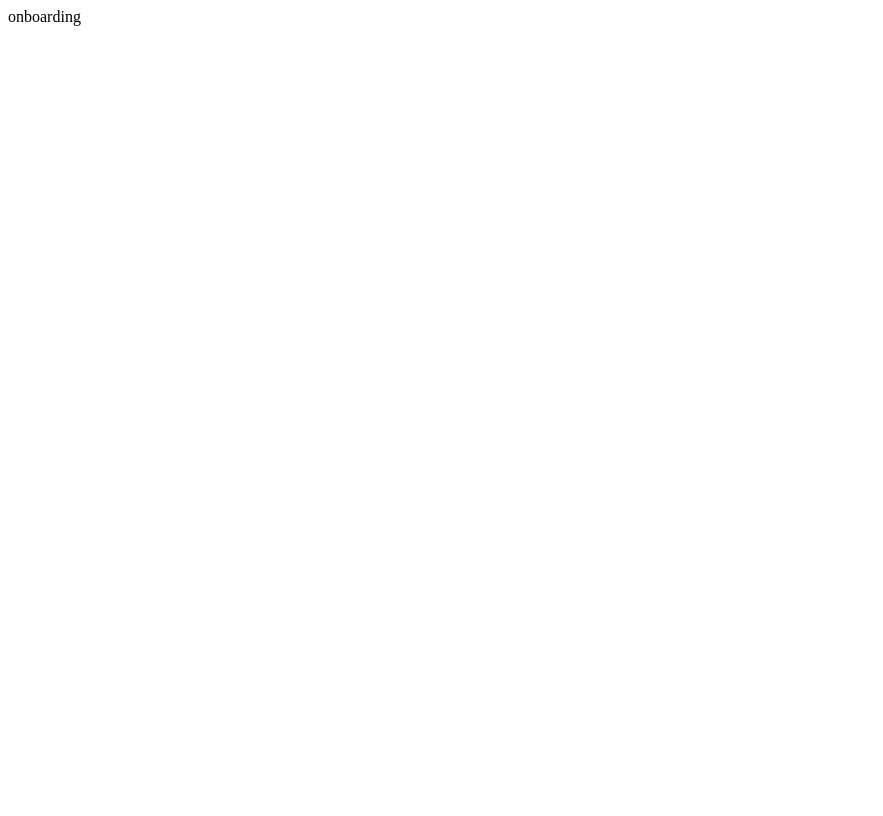
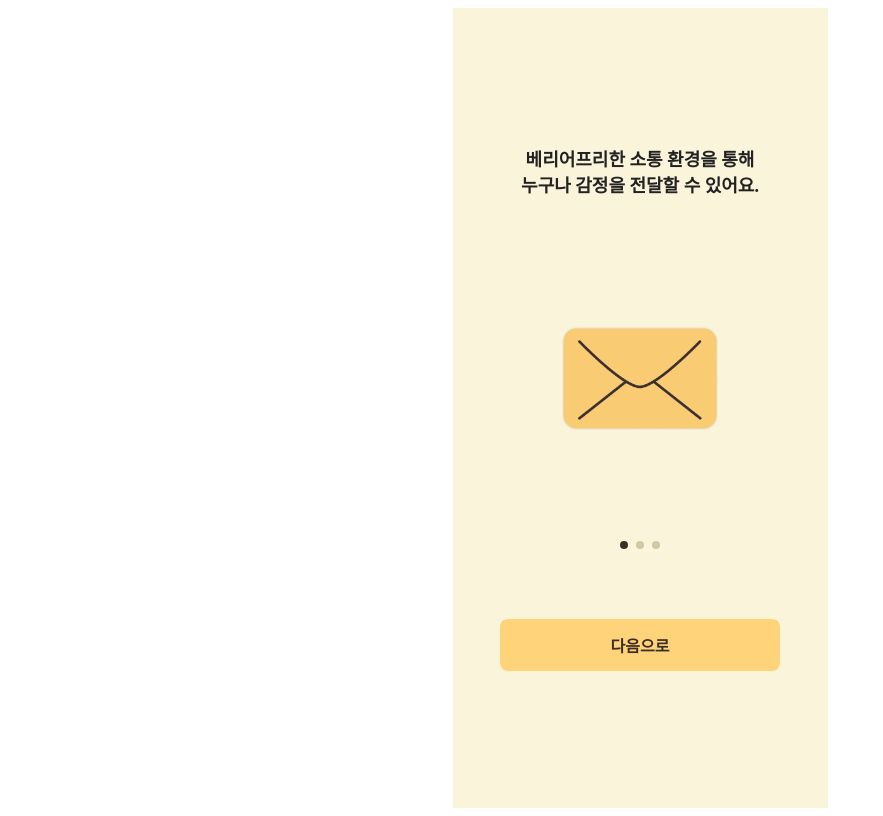
Before and after one commit to SSWU-SW2025-DearVoice/SSWU-SW2025-DearVoice-FrontEnd, a React (Vite) app in the folder dearvoice/: page /onboarding in a window 1280 px wide. Shown: the whole page, without its empty margins (0-883 px from the left). Built offline with nearby package versions, Linux system fonts and the light colour scheme.

Commit message:
feat: onboarding 튜토리얼 UI 구현

```diff
--- a/dearvoice/package.json
+++ b/dearvoice/package.json
@@ -10,6 +10,7 @@
     "preview": "vite preview"
   },
   "dependencies": {
+    "framer-motion": "^12.23.0",
     "react": "^19.0.0",
     "react-dom": "^19.0.0",
     "react-router-dom": "^7.6.3"
--- a/dearvoice/src/pages/Onboarding.jsx
+++ b/dearvoice/src/pages/Onboarding.jsx
@@ -1,9 +1,85 @@
-import React from 'react'
+import React, { useState } from "react";
+import "../styles/Onboarding.css";
+import slide1 from "../assets/images/letter-before.png";
+import slide2 from "../assets/images/letter-heart.png";
+import slide3 from "../assets/images/letter-after.png";
+import { useNavigate } from "react-router-dom";
+import { motion, AnimatePresence } from "framer-motion"; //라이브러리 설치 필요!
 
-const onboarding = () => {
+
+const slides = [
+  {
+    text: "베리어프리한 소통 환경을 통해\n누구나 감정을 전달할 수 있어요.",
+    img: slide1,
+  },
+  {
+    text: "음성으로 전하는 따스한 편지,\n목소리로 사랑과 마음을 전해보세요.",
+    img: slide2,
+  },
+  {
+    text: "누구나 함께 연결되는 세상.\n지금, Dear Voice와 시작해보아요!",
+    img: slide3,
+  },
+];
+
+
+
+function Onboarding() {
+  const [idx, setIdx] = useState(0);
+  const navigate = useNavigate();
+
+  const next = () => {
+    if (idx < slides.length - 1) setIdx(idx + 1);
+    else navigate("/register");
+  };
+
+
+
   return (
-    <div>onboarding</div>
-  )
+    <div className="mobile-wrapper">
+      <div className="onboarding-container">
+       <AnimatePresence mode="wait">
+          {/* 텍스트 애니메이션 */}
+          <motion.div
+            key={"text-" + idx}
+            className="onboarding-text"
+            initial={{ opacity: 0, y: 20 }}
+            animate={{ opacity: 1, y: 0 }}
+            exit={{ opacity: 0, y: -30 }}
+            transition={{ duration: 0.3 }}
+          >
+            {slides[idx].text.split("\n").map((line, i) => (
+              <div key={i}>{line}</div>
+            ))}
+          </motion.div>
+
+          {/* 이미지 애니메이션 */}
+          <motion.img
+            key={"img-" + idx}
+            src={slides[idx].img}
+            alt="mail"
+            className={`onboarding-img slide-img-${idx + 1}`}
+            initial={{ opacity: 0, scale: 0.95 }}
+            animate={{ opacity: 1, scale: 1 }}
+            exit={{ opacity: 0, scale: 0.95 }}
+            transition={{ duration: 0.3 }}
+          />
+        </AnimatePresence>
+
+        <div className="onboarding-dots">
+          {slides.map((_, i) => (
+            <span
+              key={i}
+              className={i === idx ? "dot active" : "dot"}
+            ></span>
+          ))}
+        </div>
+        <button className="onboarding-btn" onClick={next}>
+          {idx === slides.length - 1 ? "시작하기" : "다음으로"}
+        </button>
+      </div>
+    </div>
+  );
 }
 
-export default onboarding
+export default Onboarding;
--- /dev/null
+++ b/dearvoice/src/styles/Onboarding.css
@@ -0,0 +1,75 @@
+.mobile-wrapper {
+  width: 100%;
+  max-width: 375px;
+  height: 100vh;
+  margin: 0 auto;
+  background-color: #FAF4DA;
+  display: flex;
+  justify-content: center;
+  align-items: center;
+}
+
+.onboarding-container {
+  width: 100%;
+  padding: 40px 24px;
+  display: flex;
+  flex-direction: column;
+  align-items: center;
+}
+
+.onboarding-text {
+    font-size: 18px;
+    color: #222;
+    text-align: center;
+    font-weight: 600;
+    margin-bottom: 80px;
+}
+
+.slide-img-1{
+    width: 158px;
+    height: 105px;
+    margin-top: 49px;
+}
+
+.slide-img-2{
+    width: 212px;
+    height: 154px;
+
+}
+
+.slide-img-3{
+    width: 212px;
+    height: 154px;
+}
+
+.onboarding-dots {
+  display: flex;
+  gap: 8px;
+  margin-top: 110px;
+  margin-bottom: 70px;
+}
+
+.dot {
+  width: 8px;
+  height: 8px;
+  border-radius: 50%;
+  background: #d3c7a6;
+  display: inline-block;
+}
+
+.dot.active {
+  background: #3a2e25;
+}
+
+.onboarding-btn {
+  width: 100%;
+  max-width: 280px;
+  padding: 14px 0;
+  background: #ffd37a;
+  color: #3a2e25;
+  border: none;
+  border-radius: 8px;
+  font-size: 16px;
+  font-weight: bold;
+  cursor: pointer;
+}
```
Also changed, not shown: dearvoice/src/assets/images/letter-heart.png (added), 1 other file (tests, documents, lock files or other folders).
